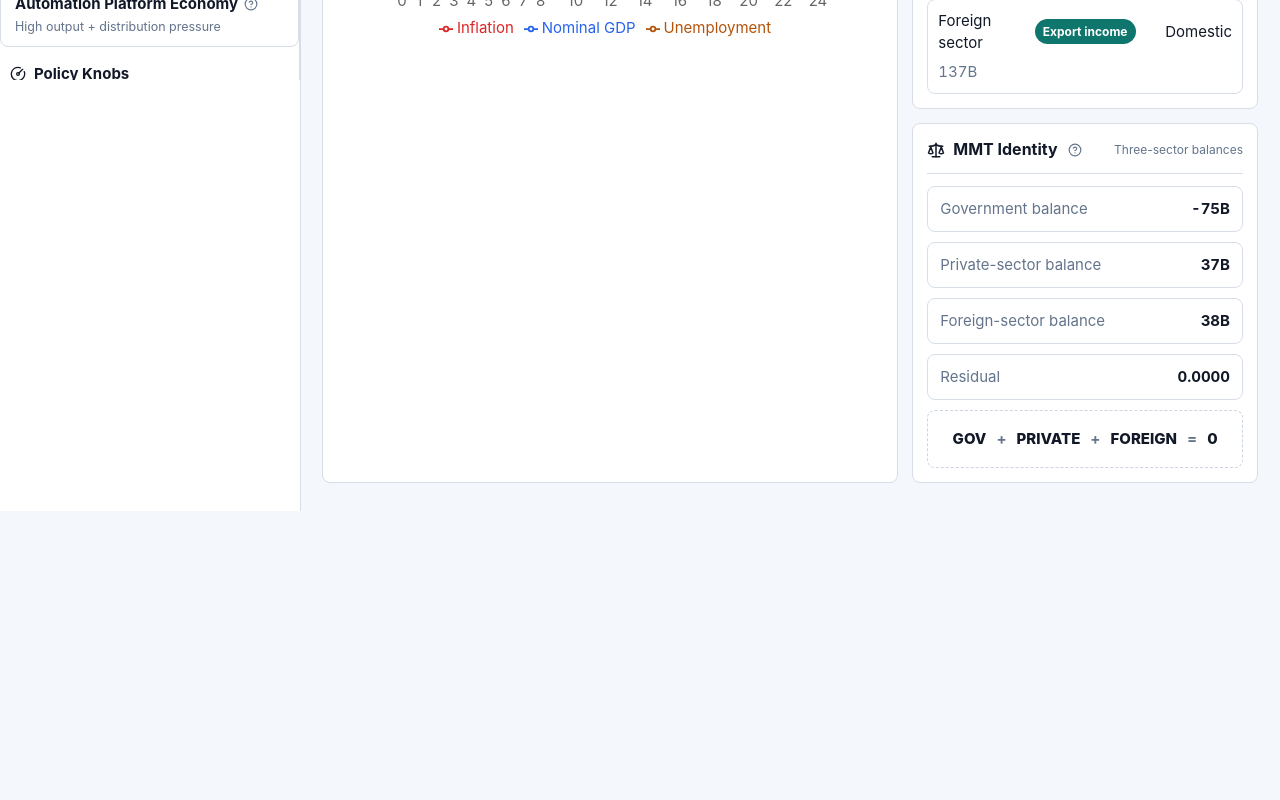
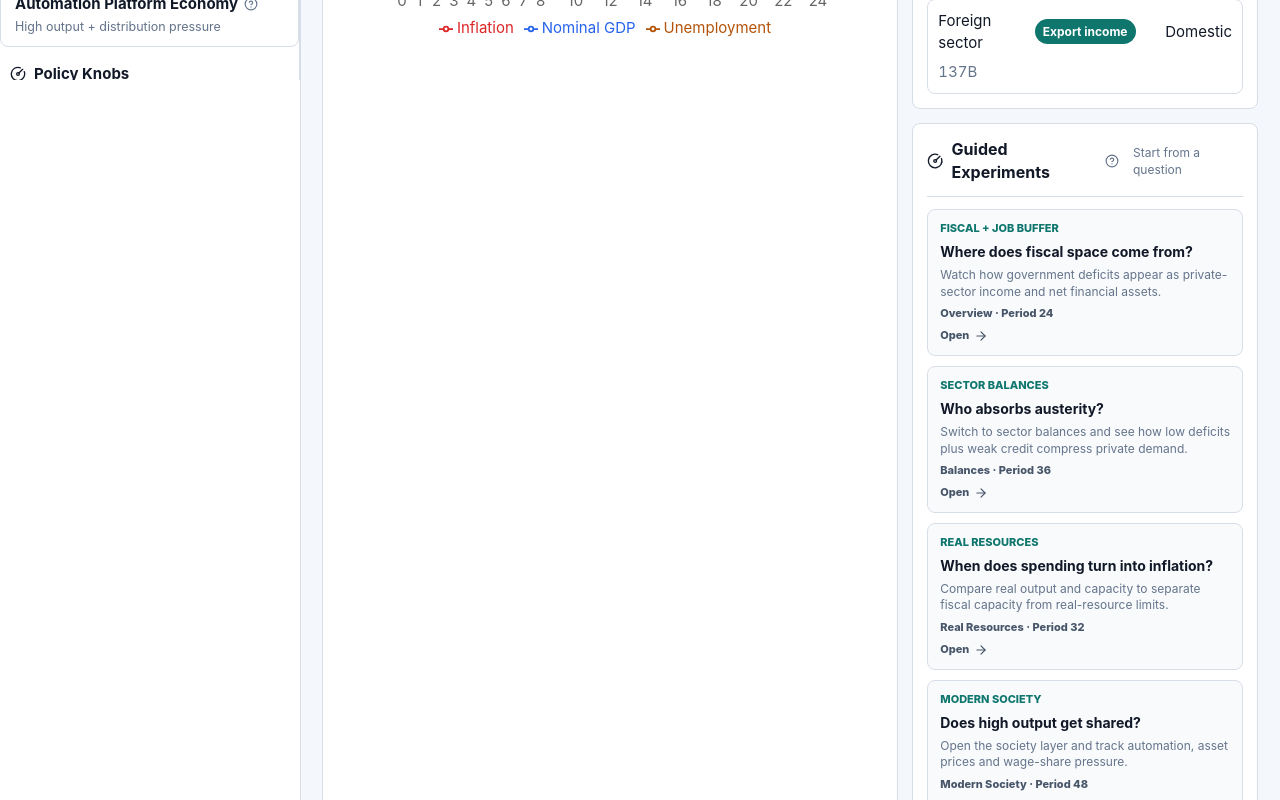
Before and after one commit to haowen-xiong/mmt-economy-lab, a React (Vite) app: page / in a window 1280 px wide. Shown: the part 720-1520 px from the top of the page. Before the commit the page ends 1231 px from the top, so only its background shows below. Built offline with nearby package versions, Linux system fonts and the light colour scheme.

Commit message:
Add guided experiments

```diff
--- a/src/App.css
+++ b/src/App.css
@@ -596,6 +596,62 @@
   min-width: 1240px;
 }
 
+.guided-list {
+  display: grid;
+  gap: 10px;
+}
+
+.guided-action {
+  min-width: 0;
+  border: 1px solid var(--line);
+  border-radius: 8px;
+  background: #f8fafc;
+  color: var(--text);
+  cursor: pointer;
+  display: grid;
+  gap: 6px;
+  padding: 11px 12px;
+  text-align: left;
+}
+
+.guided-action:hover {
+  border-color: #0f766e;
+  background: #f0fdfa;
+}
+
+.guided-action span {
+  color: #0f766e;
+  font-size: 11px;
+  font-weight: 800;
+  text-transform: uppercase;
+}
+
+.guided-action strong {
+  font-size: 14px;
+  line-height: 1.25;
+}
+
+.guided-action p {
+  margin: 0;
+  color: var(--muted);
+  font-size: 12px;
+  line-height: 1.4;
+}
+
+.guided-action em,
+.guided-action small {
+  color: #475569;
+  font-size: 11px;
+  font-style: normal;
+  font-weight: 800;
+}
+
+.guided-action small {
+  display: inline-flex;
+  align-items: center;
+  gap: 5px;
+}
+
 .tool-panel {
   min-width: 0;
   border: 1px solid var(--line);
--- a/src/App.tsx
+++ b/src/App.tsx
@@ -24,6 +24,7 @@ import {
   YAxis,
 } from 'recharts'
 import {
+  ArrowRight,
   Banknote,
   Building2,
   CircleGauge,
@@ -67,6 +68,13 @@ import './App.css'
 type Icon = ComponentType<{ size?: number; strokeWidth?: number; className?: string }>
 type TooltipState = { text: string; x: number; y: number } | null
 type ShareStatus = 'idle' | 'copied' | 'ready'
+type GuidedExperimentId = 'fiscalSpace' | 'austerityGap' | 'resourceLimit' | 'automationDistribution'
+type GuidedExperiment = {
+  id: GuidedExperimentId
+  scenarioId: string
+  tab: TabId
+  cursor: number
+}
 type TooltipContextValue = {
   show: (text: string, x: number, y: number) => void
   hide: () => void
@@ -110,6 +118,12 @@ const TOOLTIP_MARGIN = 12
 const TOOLTIP_OFFSET = 14
 const CLIPBOARD_TIMEOUT_MS = 600
 const comparisonColors = ['#2563eb', '#0f766e', '#b45309', '#dc2626', '#7c3aed', '#475569', '#0891b2']
+const guidedExperiments: GuidedExperiment[] = [
+  { id: 'fiscalSpace', scenarioId: 'sovereign-stabilizer', tab: 'overview', cursor: 24 },
+  { id: 'austerityGap', scenarioId: 'austerity-gap', tab: 'balances', cursor: 36 },
+  { id: 'resourceLimit', scenarioId: 'resource-limit', tab: 'resources', cursor: 32 },
+  { id: 'automationDistribution', scenarioId: 'automation-platform', tab: 'society', cursor: 48 },
+]
 
 function copyTextWithTextArea(text: string) {
   const textArea = document.createElement('textarea')
@@ -238,6 +252,7 @@ const copy = {
       macroPath: ['宏观路径', 'GDP / 通胀 / 失业'],
       currentFlows: ['当期流量', '主要交易'],
       mmtIdentity: ['MMT 恒等式', '三部门余额'],
+      guidedExperiments: ['入门实验', '从问题开始'],
       sectorSeries: ['部门余额时间序列', '政府 + 私人 + 外国 = 0'],
       currentBalances: ['当期余额', '盈余为正'],
       balanceSheet: ['资产负债表快照', '存量'],
@@ -256,6 +271,7 @@ const copy = {
       macroPath: '把名义 GDP、通胀和失业放在同一张图里，观察财政、信用和资源约束的联动。',
       currentFlows: '展示当期几个核心资金流：政府支出、税收、银行信用、进口支付和出口收入。',
       mmtIdentity: '政府余额、私人部门余额、外国部门余额必须相加为零，这是部门余额分析的基本闭合条件。',
+      guidedExperiments: '直接打开几个高信号实验，快速观察财政、信用、资源和分配约束如何改变结果。',
       sectorSeries: '观察不同政策下，政府赤字如何映射到私人部门盈余和外国部门盈余。',
       currentBalances: '正值表示该部门当期获得净金融流入，负值表示净流出。',
       balanceSheet: '用简化资产负债表看存量：国债、存款、贷款、准备金和净金融资产如何对应。',
@@ -339,6 +355,15 @@ const copy = {
       depositLiabilitiesCapital: '存款负债 / 资本',
       claimsOnDomestic: '对本国债权',
       exportIncome: '本国出口收入',
+    },
+    guidedExperiments: {
+      start: '打开',
+      items: {
+        fiscalSpace: ['财政空间从哪里来？', '观察政府赤字如何表现为私人部门收入和净金融资产。', '财政 + 就业缓冲'],
+        austerityGap: ['紧缩会压到谁？', '切到部门余额，看低赤字和弱信用如何压缩私人部门需求。', '部门余额'],
+        resourceLimit: ['什么时候转向通胀？', '查看真实产出和产能，区分财政能力与真实资源约束。', '真实资源'],
+        automationDistribution: ['高产出是否会共享？', '进入社会结构层，观察自动化、资产价格和工资份额的分化。', '现代社会'],
+      },
     },
     comparison: {
       currentPolicy: '当前政策',
@@ -493,6 +518,7 @@ const copy = {
       macroPath: ['Macro Path', 'GDP / inflation / unemployment'],
       currentFlows: ['Current Flows', 'Main transactions'],
       mmtIdentity: ['MMT Identity', 'Three-sector balances'],
+      guidedExperiments: ['Guided Experiments', 'Start from a question'],
       sectorSeries: ['Sector Balance Series', 'Government + private + foreign = 0'],
       currentBalances: ['Current Balances', 'Surplus is positive'],
       balanceSheet: ['Balance Sheet Snapshot', 'Stocks'],
@@ -511,6 +537,7 @@ const copy = {
       macroPath: 'Places nominal GDP, inflation and unemployment together so you can see the fiscal-credit-resource interaction.',
       currentFlows: 'Shows the current core money flows: spending, taxes, bank credit, imports and exports.',
       mmtIdentity: 'Government, private-sector and foreign-sector balances must sum to zero. This is the accounting closure behind sectoral balances.',
+      guidedExperiments: 'Open high-signal experiments that quickly show how fiscal, credit, resource and distribution constraints change the result.',
       sectorSeries: 'Shows how government deficits map into private-sector and foreign-sector surpluses over time.',
       currentBalances: 'Positive values mean a sector receives a net financial inflow this period; negative values mean an outflow.',
       balanceSheet: 'A compact stock view of bonds, deposits, loans, reserves and net financial assets.',
@@ -594,6 +621,15 @@ const copy = {
       depositLiabilitiesCapital: 'Deposit liabilities / capital',
       claimsOnDomestic: 'Claims on domestic sector',
       exportIncome: 'Domestic export income',
+    },
+    guidedExperiments: {
+      start: 'Open',
+      items: {
+        fiscalSpace: ['Where does fiscal space come from?', 'Watch how government deficits appear as private-sector income and net financial assets.', 'Fiscal + job buffer'],
+        austerityGap: ['Who absorbs austerity?', 'Switch to sector balances and see how low deficits plus weak credit compress private demand.', 'Sector balances'],
+        resourceLimit: ['When does spending turn into inflation?', 'Compare real output and capacity to separate fiscal capacity from real-resource limits.', 'Real resources'],
+        automationDistribution: ['Does high output get shared?', 'Open the society layer and track automation, asset prices and wage-share pressure.', 'Modern society'],
+      },
     },
     comparison: {
       currentPolicy: 'Current policy',
@@ -730,6 +766,17 @@ function App() {
     setActiveScenario(scenario.id)
     setHorizon(INITIAL_HORIZON)
     setCursor(24)
+  }
+
+  const openGuidedExperiment = (experiment: GuidedExperiment) => {
+    const scenario = scenarios.find((item) => item.id === experiment.scenarioId)
+    if (!scenario) return
+    setPolicy(scenario.policy)
+    setActiveScenario(scenario.id)
+    setActiveTab(experiment.tab)
+    setHorizon(Math.max(INITIAL_HORIZON, experiment.cursor + HORIZON_EXTENSION_THRESHOLD))
+    setCursor(experiment.cursor)
+    setRunning(false)
   }
 
   const reset = () => {
@@ -1047,7 +1094,14 @@ function App() {
           />
         </section>
 
-        {activeTab === 'overview' && <Overview copy={ui} current={current} series={visibleSeries} />}
+        {activeTab === 'overview' && (
+          <Overview
+            copy={ui}
+            current={current}
+            series={visibleSeries}
+            onOpenExperiment={openGuidedExperiment}
+          />
+        )}
         {activeTab === 'balances' && <Balances copy={ui} current={current} series={visibleSeries} />}
         {activeTab === 'credit' && <Credit copy={ui} current={current} series={visibleSeries} />}
         {activeTab === 'resources' && <Resources copy={ui} current={current} series={visibleSeries} />}
@@ -1071,7 +1125,17 @@ function App() {
   )
 }
 
-function Overview({ copy, current, series }: { copy: Copy; current: EconomyPoint; series: EconomyPoint[] }) {
+function Overview({
+  copy,
+  current,
+  series,
+  onOpenExperiment,
+}: {
+  copy: Copy
+  current: EconomyPoint
+  series: EconomyPoint[]
+  onOpenExperiment: (experiment: GuidedExperiment) => void
+}) {
   return (
     <div className="view-grid">
       <section className="tool-panel wide">
@@ -1099,9 +1163,54 @@ function Overview({ copy, current, series }: { copy: Copy; current: EconomyPoint
       </section>
 
       <section className="tool-panel">
+        <PanelTitle
+          icon={CircleGauge}
+          title={copy.panels.guidedExperiments[0]}
+          meta={copy.panels.guidedExperiments[1]}
+          help={copy.panelHelp.guidedExperiments}
+        />
+        <GuidedExperimentList copy={copy} onOpenExperiment={onOpenExperiment} />
+      </section>
+
+      <section className="tool-panel full">
         <PanelTitle icon={Scale} title={copy.panels.mmtIdentity[0]} meta={copy.panels.mmtIdentity[1]} help={copy.panelHelp.mmtIdentity} />
         <IdentityStack copy={copy} current={current} />
       </section>
+    </div>
+  )
+}
+
+function GuidedExperimentList({
+  copy,
+  onOpenExperiment,
+}: {
+  copy: Copy
+  onOpenExperiment: (experiment: GuidedExperiment) => void
+}) {
+  return (
+    <div className="guided-list">
+      {guidedExperiments.map((experiment) => {
+        const experimentCopy = copy.guidedExperiments.items[experiment.id]
+        return (
+          <button
+            type="button"
+            className="guided-action"
+            key={experiment.id}
+            onClick={() => onOpenExperiment(experiment)}
+          >
+            <span>{experimentCopy[2]}</span>
+            <strong>{experimentCopy[0]}</strong>
+            <p>{experimentCopy[1]}</p>
+            <em>
+              {copy.tabs[experiment.tab]} · {copy.period} {experiment.cursor}
+            </em>
+            <small>
+              {copy.guidedExperiments.start}
+              <ArrowRight size={14} />
+            </small>
+          </button>
+        )
+      })}
     </div>
   )
 }
```
Also changed, not shown: 2 other files (tests, documents, lock files or other folders).
